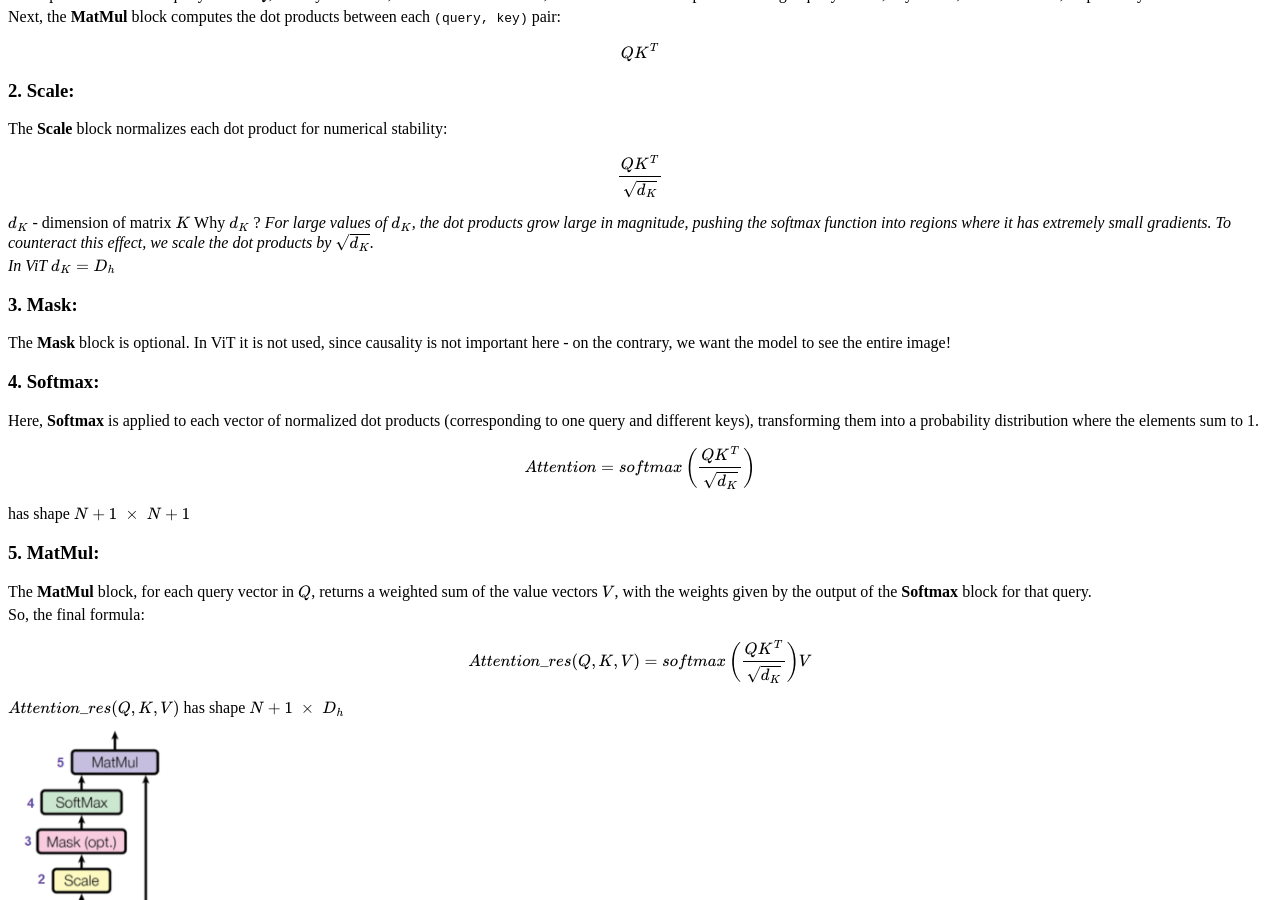
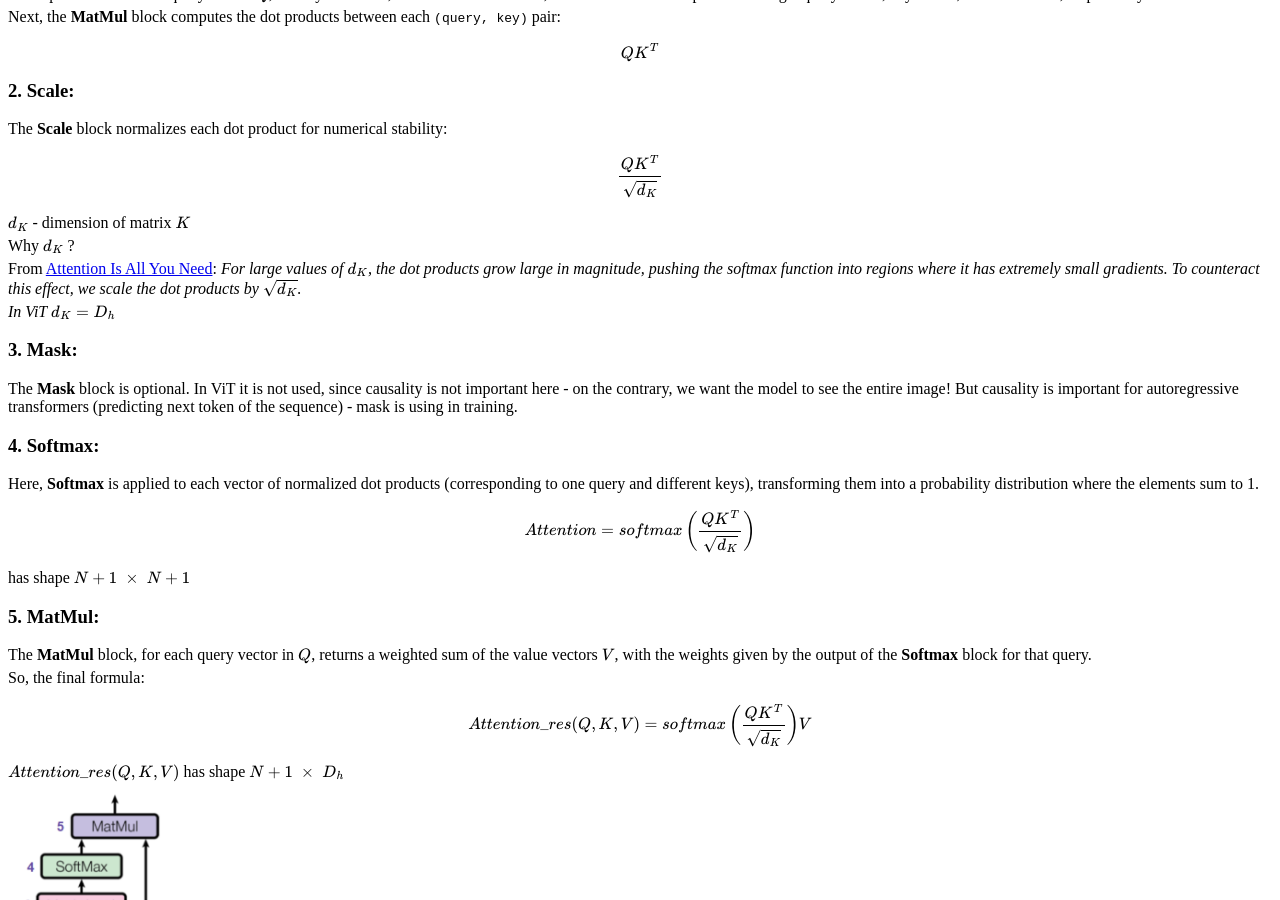
Before and after one commit to kuzudev/kuzudev.github.io, a Jekyll site: the page built from articles/vit.md, in a window 1280 px wide and 900 px high, scrolled down 1925 px. Built offline with Jekyll 4.4.1, drawn with Linux system fonts in a browser that asks for light colours; our own code applies the rules of GitHub Pages for plain Markdown files.

Commit message:
micro fix

```diff
--- a/articles/vit.md
+++ b/articles/vit.md
@@ -123,14 +123,17 @@ $$
 $$
 
 $$d_K$$ - dimension of matrix $$K$$
+
 Why $$d_K$$ ?
+
+From [Attention Is All You Need](https://arxiv.org/pdf/1706.03762):
 *For large values of $$d_K$$, the dot products grow large in magnitude, pushing the softmax function into regions where it has extremely small gradients. To counteract this effect, we scale the dot products by $$\sqrt{d_K}$$.*
 
 *In ViT $$d_K = D_h$$*
 
 ### 3. Mask:
 
-The **Mask** block is optional. In ViT it is not used, since causality is not important here - on the contrary, we want the model to see the entire image!
+The **Mask** block is optional. In ViT it is not used, since causality is not important here - on the contrary, we want the model to see the entire image! But causality is important for autoregressive transformers (predicting next token of the sequence) - mask is using in training.
 
 ### 4. Softmax:
 
@@ -156,13 +159,16 @@ $$Attention\_res(Q, K, V)$$ has shape $$N+1 \; \times \; D_h$$
 <img src="vit/2.png" alt="diagram" width="165">
 
 Good interpretantion of attention:
+
 *The vanilla self-attention mechanism generate the target feature by the linear combination of all features which are weighted by the similarity between them*
 (taken from [NAFNet paper](https://arxiv.org/pdf/2204.04676v1)).
 
 Indeed,
+
 $$
 \vec a = \alpha_1 \;\vec v_1 \; + \; ... \alpha_{n_V} \; \vec v_{n_V}
 $$
+
 Where $$\alpha_1, ... , \alpha_{n_V}$$ are weights of closeness between $$Q$$ and $$K$$.
 
 ## Unite Attentions to heads: Multi-Head Self Attention (MHA)
```
